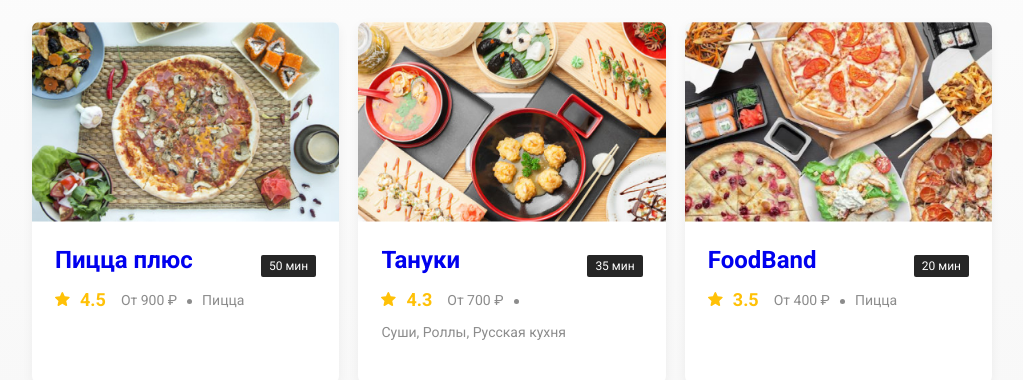
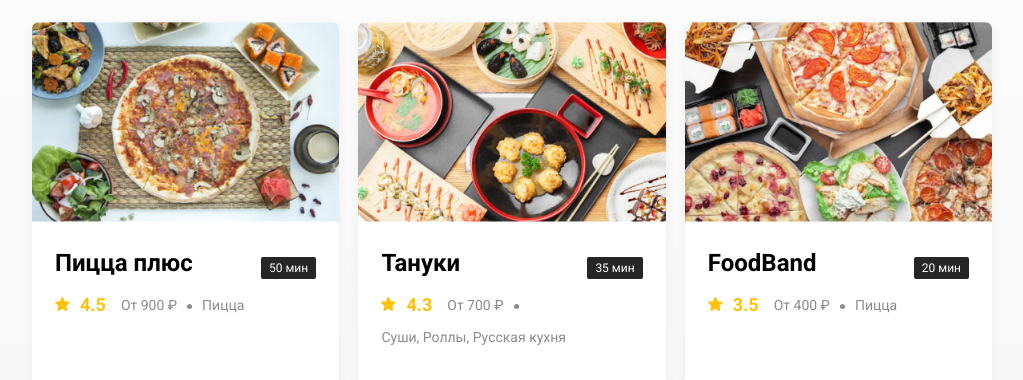
Before and after one commit to maksim-ppv/DeliveryFood, a plain HTML site: page index.html in a window 1280 px wide. Shown: the part 612-992 px from the top of the page, without its empty margins (128-1151 px from the left). Drawn offline with Linux system fonts and the light colour scheme.

Commit message:
Правка стилей

```diff
--- a/style.sass
+++ b/style.sass
@@ -116,7 +116,7 @@ body
     font-style: normal
     font-weight: bold
     font-size: 24px
-    line-height: 32p
+    line-height: 32px
     color: #000000
 .card-title-reg
     font-weight: 400
```
Also changed, not shown: css/style.css.
